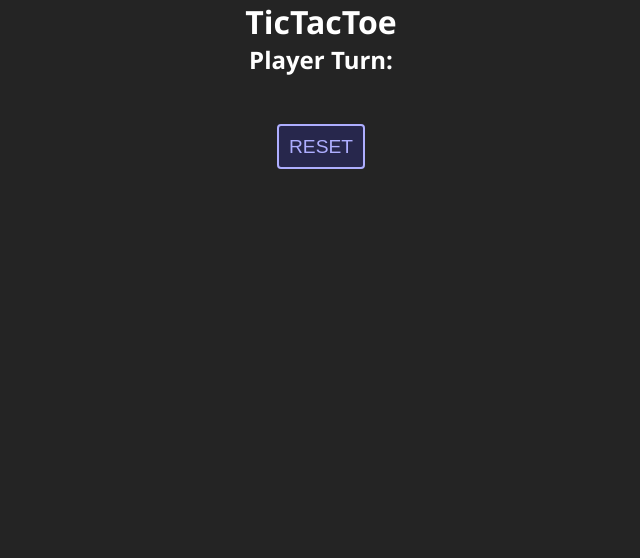
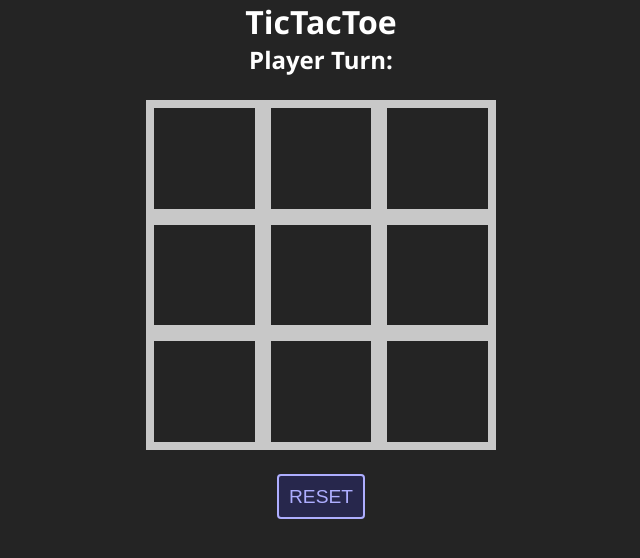
Before and after one commit to Nomnivore/react-tictactoe, a React (Vite) app: page / in a window 1280 px wide. Shown: the top 558 px of the page, without its empty margins (319-959 px from the left). Built offline with nearby package versions, Linux system fonts and the light colour scheme.

Commit message:
getting started, creating board

```diff
--- a/src/App.jsx
+++ b/src/App.jsx
@@ -3,13 +3,25 @@ import "./App.css";
 import { Square } from "./Square";
 
 function App() {
+  const [squares, setSquares] = useState(new Array(9).fill(null));
+
+  function renderSquares() {
+    const arr = [];
+
+    for (let i = 0; i < squares.length; i++) {
+      arr.push(<Square key={i} idx={i} value={squares[i]} />);
+    }
+
+    return arr;
+  }
+
   return (
     <div id="app">
       <h1 className="title">TicTacToe</h1>
       <h2>Player Turn:</h2>
 
       <div className="board">
-
+        {renderSquares()}
       </div>
 
       <button>Reset</button>
--- a/src/Square.jsx
+++ b/src/Square.jsx
@@ -1,7 +1,7 @@
-export const Square = () => {
+export const Square = ({ idx, value }) => {
   return (
     <div className="square">
-      Hi!
+      {value}
     </div>
-    );
+  );
 };
```
